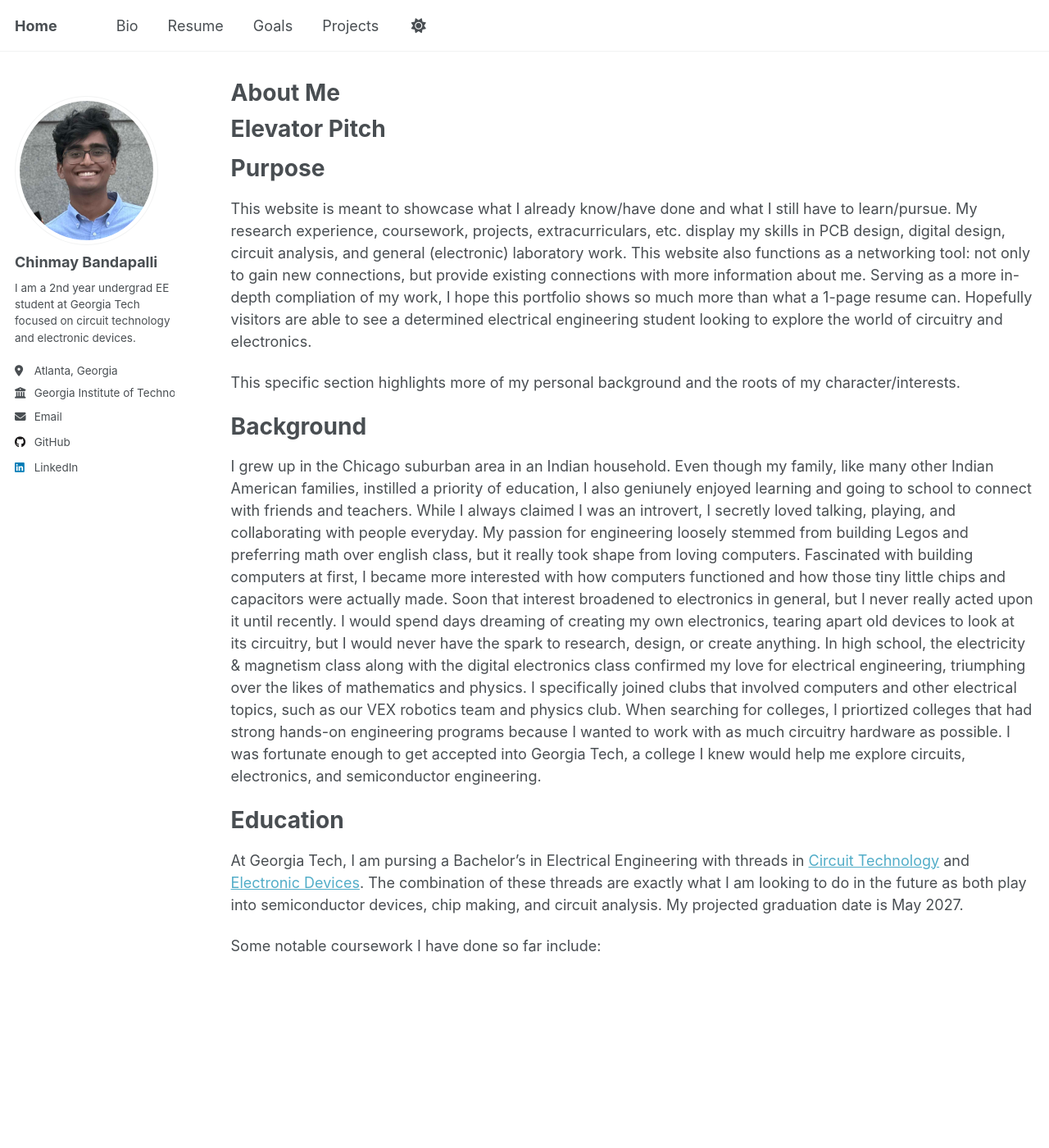
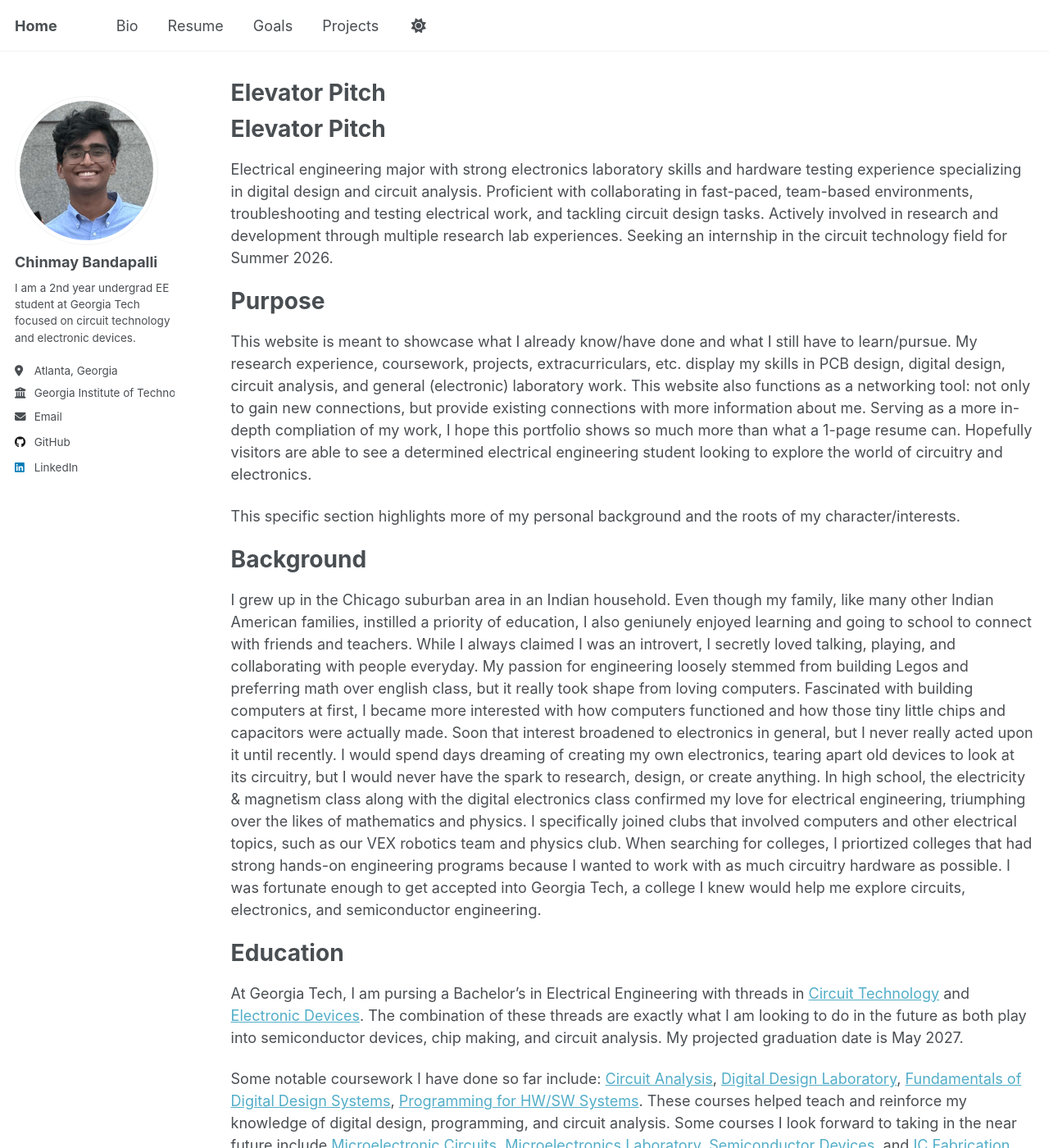
Before and after one commit to chinmaybandapalli/chinmaybandapalli.github.io, a Jekyll site: the page built from _pages/bio.md, in a window 1280 px wide and 1400 px high. Shown: the whole window at 82% size. Built offline with Jekyll 4.4.1, drawn with Linux system fonts in a browser that asks for light colours; a script that is not in the unit is left out; our own code applies the rules of GitHub Pages for plain Markdown files; some of the changed text lies outside the part shown.

Commit message:
Update bio.md
Education section

```diff
--- a/_pages/bio.md
+++ b/_pages/bio.md
@@ -1,6 +1,5 @@
 ---
 layout: archive
-title: "About Me"
 permalink: /bio/
 author_profile: true
 redirect_from:
@@ -8,6 +7,7 @@ redirect_from:
 ---
 Elevator Pitch
 ====
+Electrical engineering major with strong electronics laboratory skills and hardware testing experience specializing in digital design and circuit analysis. Proficient with collaborating in fast-paced, team-based environments, troubleshooting and testing electrical work, and tackling circuit design tasks. Actively involved in research and development through multiple research lab experiences. Seeking an internship in the circuit technology field for Summer 2026.
 
 Purpose
 ====
@@ -23,4 +23,4 @@ Education
 ====
 At Georgia Tech, I am pursing a Bachelor's in Electrical Engineering with threads in [Circuit Technology](https://ece.gatech.edu/circuit-technology-thread) and [Electronic Devices](https://ece.gatech.edu/electronic-optoelectronic-devices-thread). The combination of these threads are exactly what I am looking to do in the future as both play into semiconductor devices, chip making, and circuit analysis. My projected graduation date is May 2027.
 
-Some notable coursework I have done so far include:
+Some notable coursework I have done so far include: [Circuit Analysis](https://ece.gatech.edu/courses/ece2040), [Digital Design Laboratory](https://ece.gatech.edu/courses/ece2031), [Fundamentals of Digital Design Systems](https://ece.gatech.edu/courses/ece2020), [Programming for HW/SW Systems](https://ece.gatech.edu/courses/ece2035). These courses helped teach and reinforce my knowledge of digital design, programming, and circuit analysis. Some courses I look forward to taking in the near future include [Microelectronic Circuits](https://ece.gatech.edu/courses/ece3040), [Microelectronics Laboratory](https://ece.gatech.edu/courses/ece3043), [Semiconductor Devices](https://ece.gatech.edu/courses/ece3450), and [IC Fabrication](https://ece.gatech.edu/courses/ece4452), as they all relate to semiconductor engineering and circuit fabrication.
```
